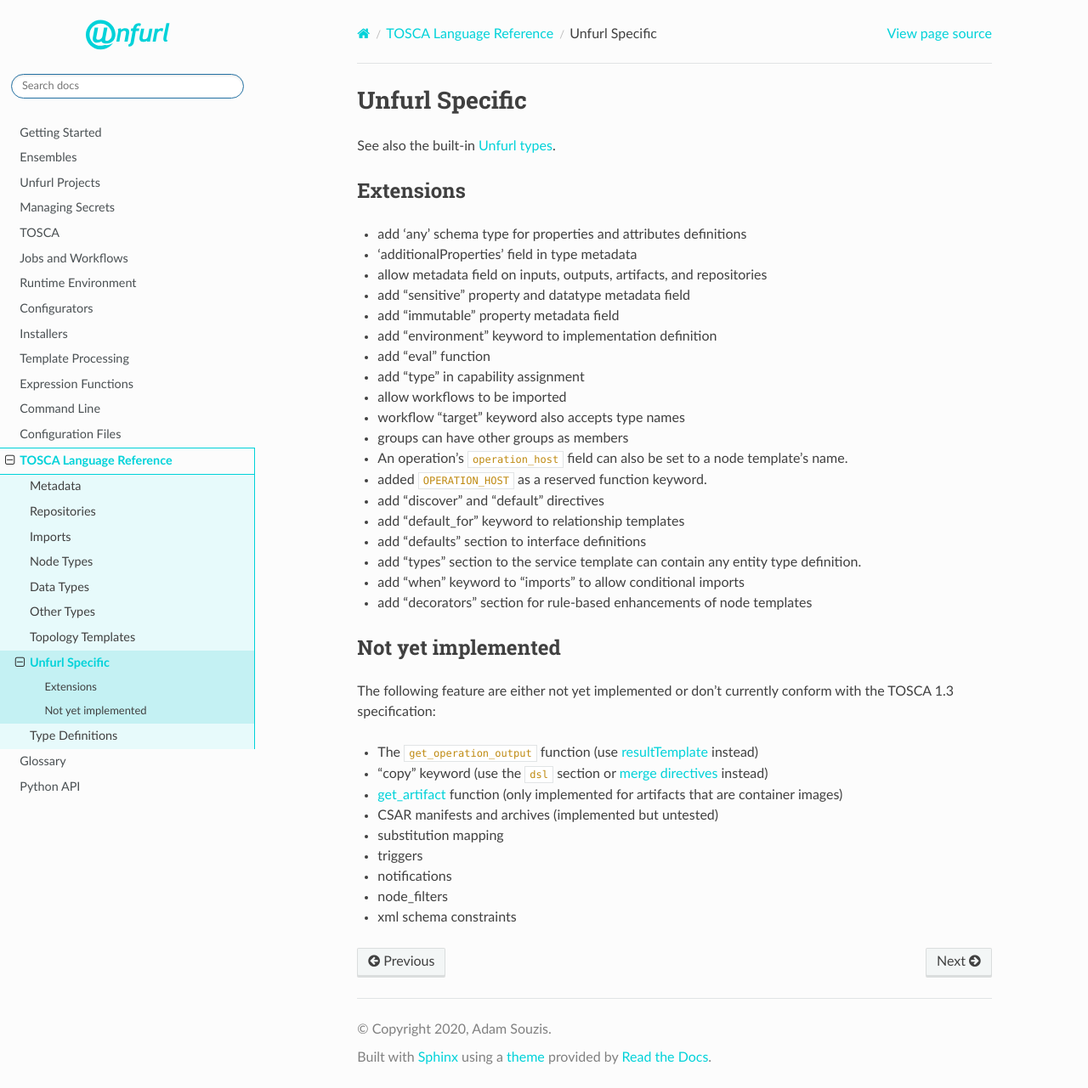
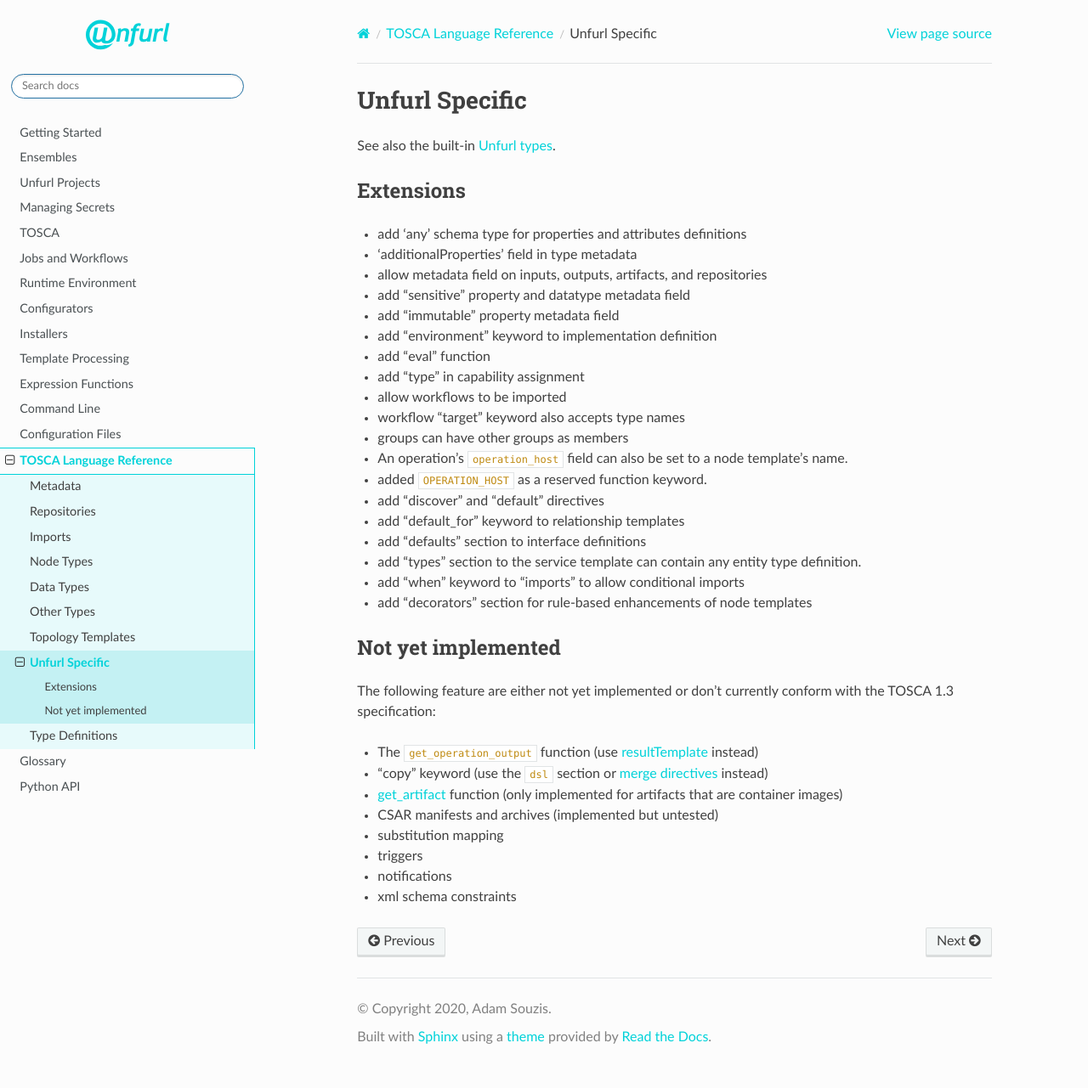
Before and after one commit to onecommons/unfurl, a Sphinx documentation site: the page built from docs/extensions.rst, in a window 1280 px wide and 1281 px high. Shown: the whole window at 85% size. Built offline with Sphinx 7.4.7 and the Read the Docs theme 2.0.0, drawn with Linux system fonts in a browser that asks for light colours; the version number could not be read and is left out.

Commit message:
implement nodefilters

```diff
--- a/docs/extensions.rst
+++ b/docs/extensions.rst
@@ -39,5 +39,4 @@
 * substitution mapping
 * triggers
 * notifications
-* node_filters
 * xml schema constraints
```
